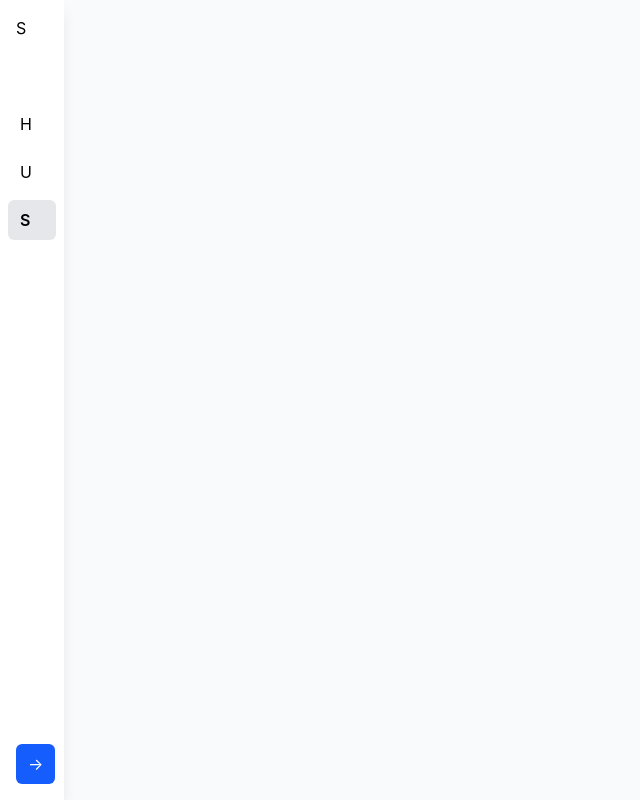
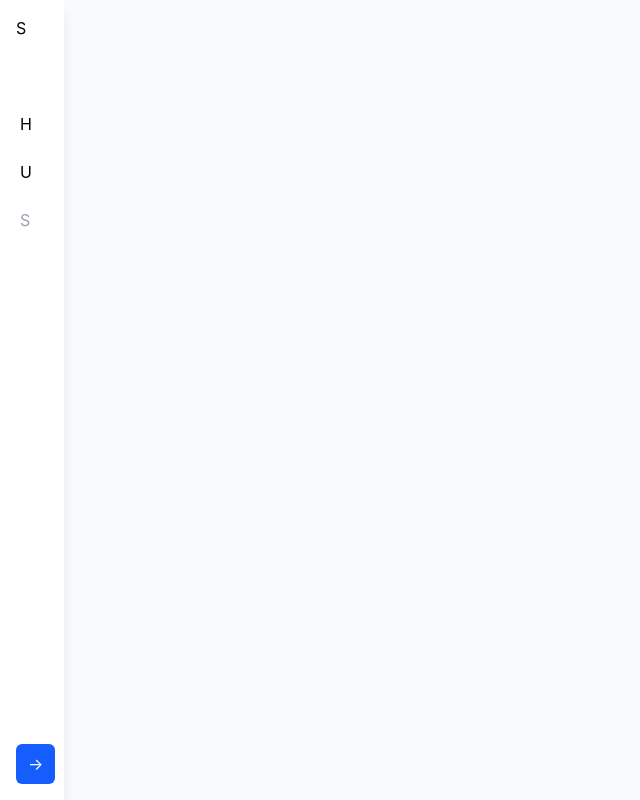
Before and after one commit to Burbitskaya/headless-menu, a React (Vite) app: page /settings in a window 1280 px wide. Shown: the whole page, without its empty margins (0-640 px from the left). Built offline with nearby package versions, Linux system fonts and the light colour scheme.

Commit message:
add dropdown state

```diff
--- a/src/components/headless-menu/HeadlessMenu.tsx
+++ b/src/components/headless-menu/HeadlessMenu.tsx
@@ -7,6 +7,9 @@ type HeadlessMenuContextValue = {
   setOpen: (open: boolean) => void;
   toggle: () => void;
   close: () => void;
+  openedDropdownId: string | null;
+  setOpenedDropdownId: (id: string | null) => void;
+  toggleDropdown: (id: string) => void;
 };
 
 const HeadlessMenuContext = createContext<HeadlessMenuContextValue | null>(null);
@@ -33,6 +36,7 @@ function HeadlessMenuRoot({
   children,
 }: HeadlessMenuProps) {
   const [open, setOpen] = useState(false);
+  const [openedDropdownId, setOpenedDropdownId] = useState<string | null>(null);
 
   const toggle = () => {
     setOpen(!open);
@@ -42,6 +46,12 @@ function HeadlessMenuRoot({
     setOpen(false);
   };
 
+ const toggleDropdown = (id: string) => {
+  setOpenedDropdownId(
+    openedDropdownId === id ? null : id,
+  );
+};
+
   return (
     <HeadlessMenuContext.Provider
       value={{
@@ -49,6 +59,9 @@ function HeadlessMenuRoot({
         setOpen,
         toggle,
         close,
+        openedDropdownId,
+        setOpenedDropdownId,
+        toggleDropdown
       }}
     >
       {children}
@@ -121,9 +134,42 @@ function Item({
       })
 }
 
+//DROPDOWN
+type DropdownContextValue = {
+  id: string;
+};
+
+const DropdownContext = createContext<DropdownContextValue | null>(null);
+
+function useDropdownContext() {
+  const context = useContext(DropdownContext);
+
+  if (!context) {
+    throw new Error(
+      "HeadlessMenu.DropdownTrigger and HeadlessMenu.DropdownContent must be used inside HeadlessMenu.Dropdown",
+    );
+  }
+
+  return context;
+}
+
+type DropdownProps = {
+  id: string;
+  children: ReactNode;
+};
+
+function Dropdown({ id, children }: DropdownProps) {
+  return (
+    <DropdownContext.Provider value={{ id }}>
+      {children}
+    </DropdownContext.Provider>
+  );
+}
+
 
 export const HeadlessMenu = Object.assign(HeadlessMenuRoot, {
   Panel,
   Toggle,
   Item,
+  Dropdown,
 });
--- a/src/components/sidebar/RouterSidebar.tsx
+++ b/src/components/sidebar/RouterSidebar.tsx
@@ -46,19 +46,25 @@ export function RouterSidebar() {
   >
     {open ? "Users" : "U"}
   </NavLink>
-
-  <NavLink
-    to="/settings"
-    className={({ isActive }) =>
-      `rounded-md px-3 py-2 ${
-        isActive
-          ? "bg-gray-200 font-semibold"
+<HeadlessMenu.Item disabled>
+  {({ disabled, open }) => (
+    <NavLink
+      to="/settings"
+      onClick={(event) => {
+        if (disabled) {
+          event.preventDefault();
+        }
+      }}
+      className={`rounded-md px-3 py-2 ${
+        disabled
+          ? "cursor-not-allowed text-gray-400"
           : "hover:bg-gray-100"
-      }`
-    }
-  >
-    {open ? "Settings" : "S"}
-  </NavLink>
+      }`}
+    >
+      {open ? "Settings" : "S"}
+    </NavLink>
+  )}
+</HeadlessMenu.Item>
 </nav>
           </aside>
         )}
```
